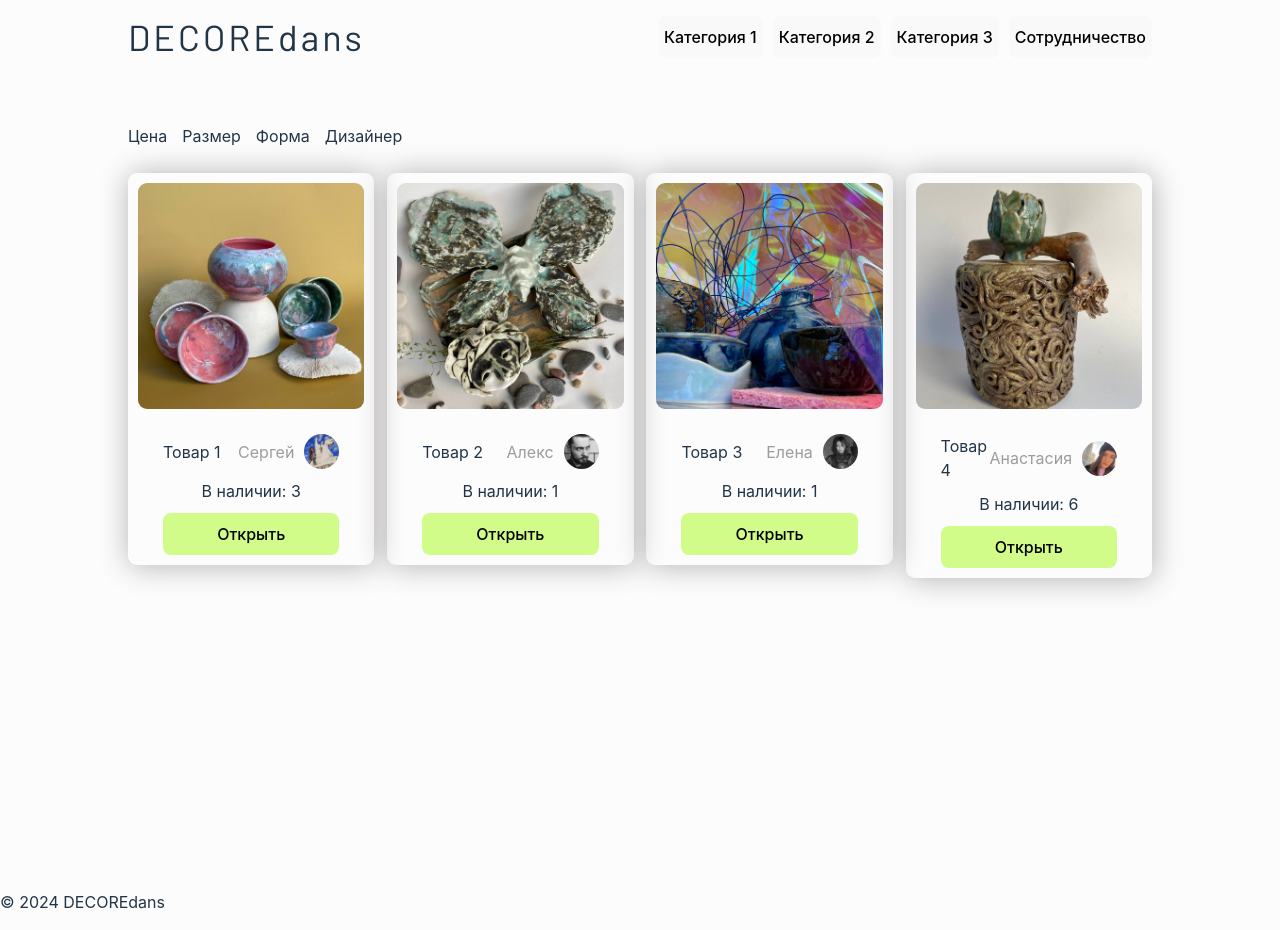
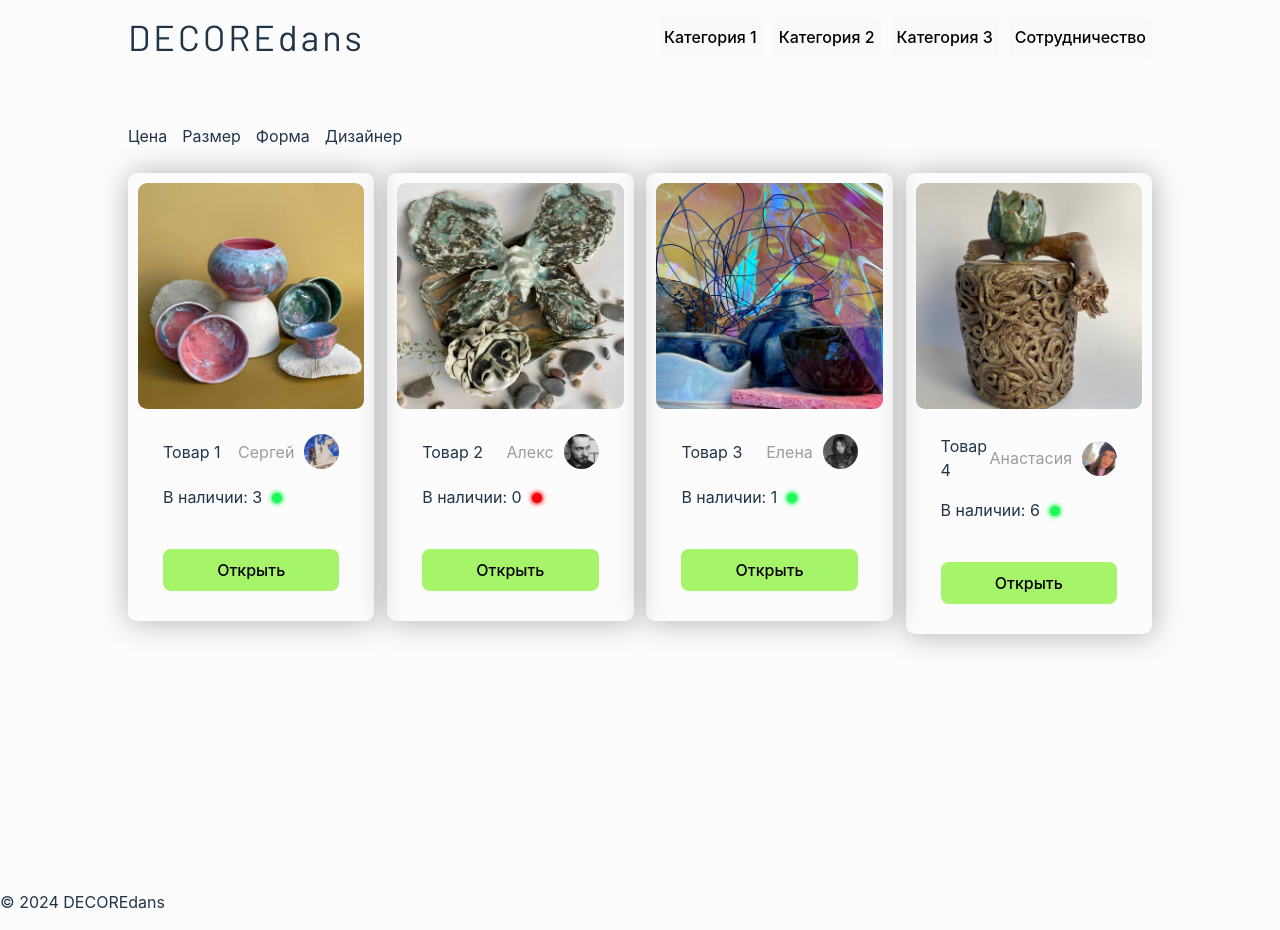
Before and after one commit to andrey-zinoviev-dev/decoreTS, a React (Vite) app: page / in a window 1280 px wide. Built offline with nearby package versions, Linux system fonts and the light colour scheme.

Commit message:
added stock signs

```diff
--- a/src/GoodArticle.css
+++ b/src/GoodArticle.css
@@ -6,7 +6,7 @@
   box-sizing: border-box;
   box-shadow: 1px 1px 30px #b3b0b0;
   border-radius: 9px;
-  padding: 10px;
+  padding: 10px 10px 30px 10px;
   position: relative;
 }
 
@@ -100,7 +100,36 @@
   rotate: -45deg;
 }
 
+.main__goods-ul-li-article-stock {
+  display: flex;
+  align-items: center;
+  justify-content: space-between;
+  gap: 10px;
+  align-self: flex-start;
+  height: 35px;
+}
+
+.main__goods-ul-li-article-stock-sign {
+  width: 10px;
+  aspect-ratio: 1 / 1;
+  border-radius: 50%;
+
+  translate: 0 1px;
+}
+
+.main__goods-ul-li-article-stock-sign {
+  background-color: #21f958;
+  box-shadow: 0 0 5px #21f958, 0 0 5px #21f958;
+}
+
+.main__goods-ul-li-article-stock-sign_red {
+  background-color: #f2030e;
+  box-shadow: 0 0 5px #f2030e, 0 0 5px #f2030e;
+}
+
 .main__goods-ul-li-article-btn {
   align-self: stretch;
-  background-color: #d1fc8a;
+  /* background-color: #d1fc8a; */
+  background-color: #a6f46a;
+  margin: 25px 0 0 0;
 }
--- a/src/GoodArticle.tsx
+++ b/src/GoodArticle.tsx
@@ -1,9 +1,9 @@
 import { goodModel } from "./models/goodModel"
 import { useNavigate } from "react-router-dom"
 import "./GoodArticle.css";
-import { FontAwesomeIcon } from "@fortawesome/react-fontawesome";
-import { faArrowRight } from "@fortawesome/free-solid-svg-icons";
-import { icon } from "@fortawesome/fontawesome-svg-core";
+// import { FontAwesomeIcon } from "@fortawesome/react-fontawesome";
+// import { faArrowRight } from "@fortawesome/free-solid-svg-icons";
+// import { icon } from "@fortawesome/fontawesome-svg-core";
 interface goodProps {
     good: goodModel,
 }
@@ -33,7 +33,10 @@ export default function GoodArticle({good}: goodProps) {
                         <FontAwesomeIcon className="svg-arrow" icon={faArrowRight} />
                     </div>
                 </div> */}
-                <p>В наличии: {good.stock} <div></div></p>
+                <div className="main__goods-ul-li-article-stock">
+                    <p className="main__goods-ul-li-article-stock-number">В наличии: {good.stock}</p>
+                    <div className={`main__goods-ul-li-article-stock-sign ${good.stock > 0 ? "main__goods-ul-li-article-stock-sign_green" : "main__goods-ul-li-article-stock-sign_red"}`}></div>
+                </div>
                 {/* <span>Автор - {good.designer.name}</span> */}
                 <button className="main__goods-ul-li-article-btn" onClick={() => {
                     navigate({
--- a/src/utils.ts
+++ b/src/utils.ts
@@ -25,7 +25,7 @@ export const goods:goodModel[] = [
     {
         name: "Товар 2",
         desription: "Описание товара 2, цвет, формы, размэры",
-        stock: 1,
+        stock: 0,
         cover: good2,
         designer: {
             name: "Алекс",
```
